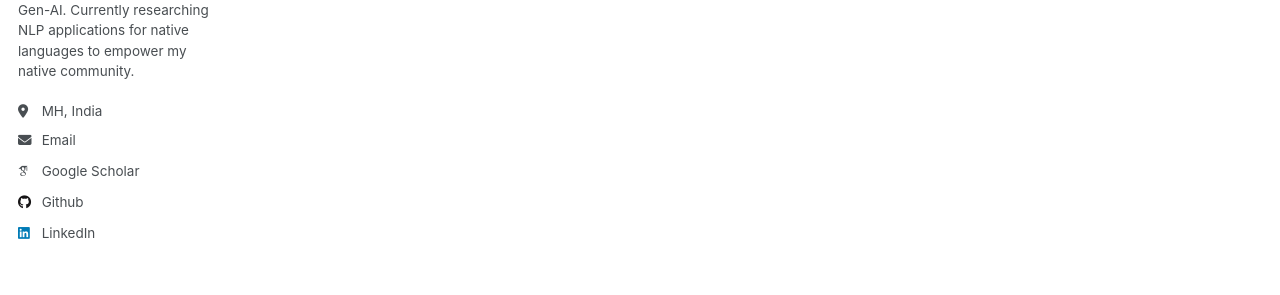
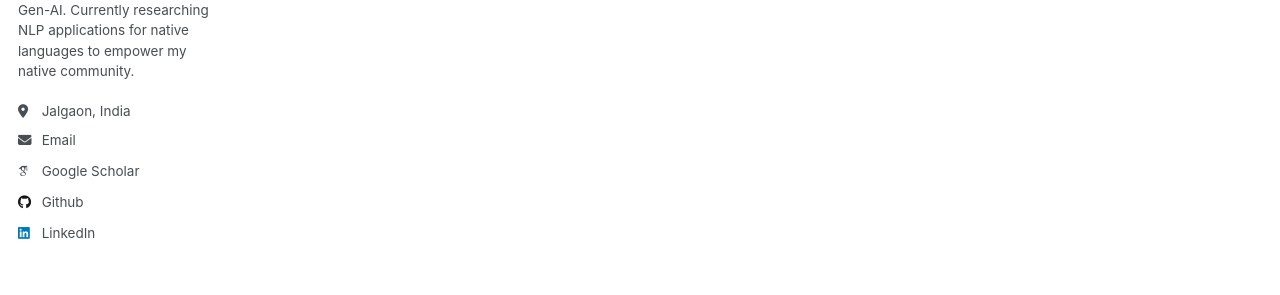
Before and after one commit to prasadchavann/prasadchavann.github.io, a Jekyll site: the page built from _pages/about.md, in a window 1280 px wide. Shown: the part 363-658 px from the top of the page. Built offline with Jekyll 4.4.1, drawn with Linux system fonts in a browser that asks for light colours; some web fonts are replaced.

Commit message:
Update _config.yml

```diff
--- a/_config.yml
+++ b/_config.yml
@@ -26,7 +26,7 @@ author:
   name             : "Prasad Ashok Chavan"
   pronouns         : # example: "she/her"
   bio              : "8th-semester CSE student passionate about LLMs and Gen-AI. Currently researching NLP applications for native languages to empower my native community."
-  location         : "MH, India"
+  location         : "Jalgaon, India"
   uri              : # URL
   email            : "prasadchavan1203@gmail.com"
 
```
